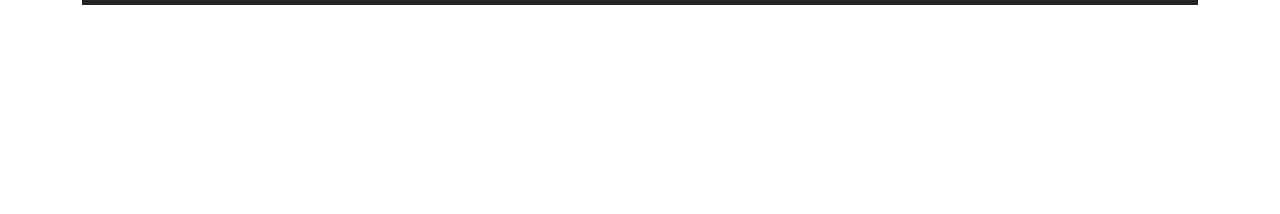
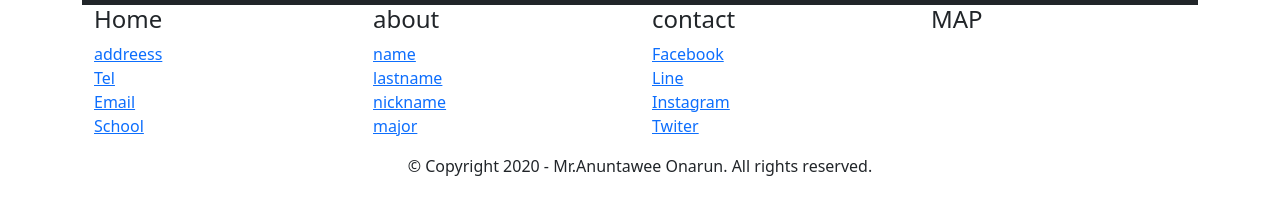
Before and after one commit to keua156/website-1, a plain HTML site: page about.html in a window 1280 px wide. Shown: the part 66-280 px from the top of the page. Drawn offline with nearby package versions, Linux system fonts and the light colour scheme.

Commit message:
add Footer

```diff
--- a/about.html
+++ b/about.html
@@ -53,4 +53,73 @@
                 </div>
             </div>
         </nav>
+
+
+
+
+        <div class="card-footer"> <div class="card-footer">
+            <footer class="mainfooter" role="contentinfo">
+              <div class="footer-middle">
+                <div class="container">
+                  <div class="row">
+                    <div class="col-md-3 col-sm-6">
+                      <!--Column1-->
+                      <div class="footer-pad">
+                        <h4>Home</h4>
+                        <ul class="list-unstyled">
+                          <li><a href="#"></a></li>
+                          <li><a href="#">addreess</a></li>
+                          <li><a href="#">Tel</a></li>
+                          <li><a href="#">Email</a></li>
+                          <li><a href="#">School</a></li>
+
+                        </ul>
+                      </div>
+                    </div>
+                    <div class="col-md-3 col-sm-6">
+                      <!--Column1-->
+                      <div class="footer-pad">
+                        <h4>about</h4>
+                        <ul class="list-unstyled">
+                          <li><a href="#">name</a></li>
+                          <li><a href="#">lastname</a></li>
+                          <li><a href="#">nickname</a></li>
+                          <li><a href="#">major</a></li>
+
+                        </ul>
+                      </div>
+                    </div>
+                    <div class="col-md-3 col-sm-6">
+                      <!--Column1-->
+                      <div class="footer-pad">
+                        <h4>contact</h4>
+                        <ul class="list-unstyled">
+                          <li><a href="#">Facebook</a></li>
+                          <li><a href="#">Line</a></li>
+                          <li><a href="#">Instagram</a></li>
+                          <li><a href="#">Twiter</a></li>
+
+                          <li>
+                            <a href="#"></a>
+                          </li>
+                        </ul>
+                      </div>
+                    </div>
+                    <div class="col-md-3 col-sm-6">
+                      <h4>MAP</h4>
+                      <div id="googleMap" style="width:100%;height:100%;"></div>
+                    </div>
+                  </div>
+                  <div class="row">
+                    <div class="col-md-12 copy">
+                      <p class="text-center">&copy; Copyright 2020 - Mr.Anuntawee Onarun. All rights reserved.</p>
+                    </div>
+                  </div>
+
+
+                </div>
+              </div>
+            </footer>
+          </div>
+        </div>
     </div>
```
